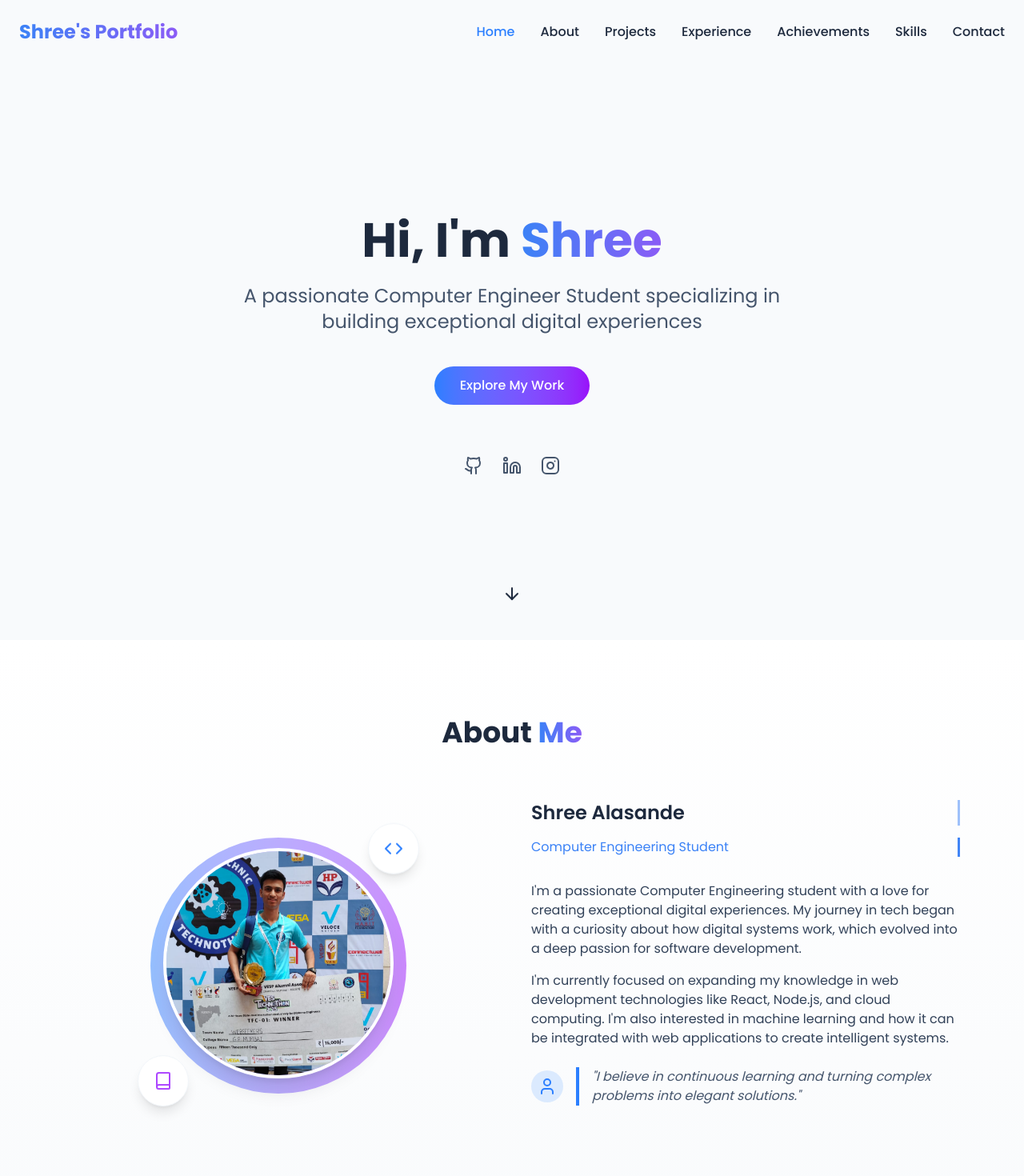
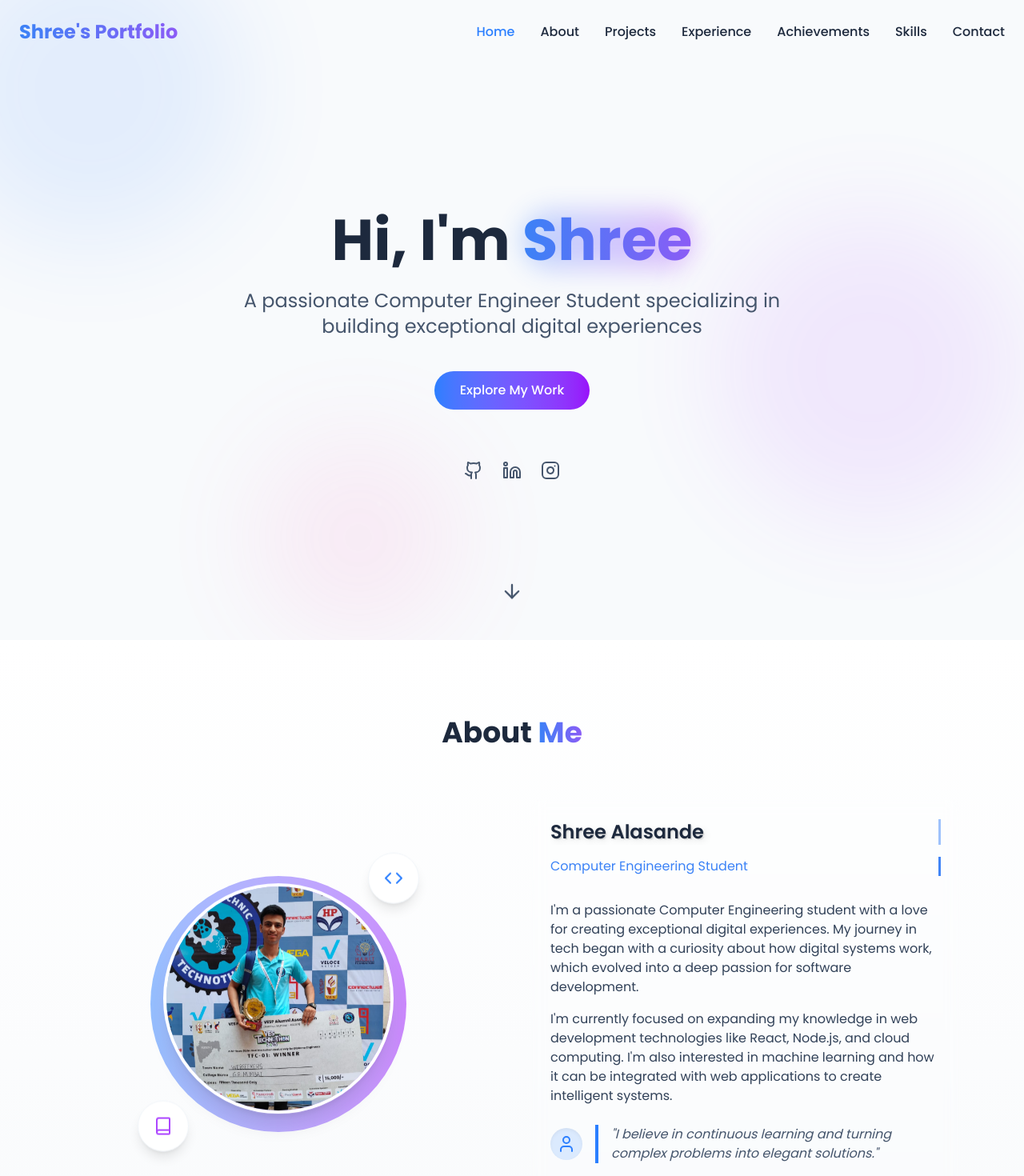
Before and after one commit to Shree2124/Shree-A, a React (Vite) app: page / in a window 1280 px wide. Shown: the top 1470 px of the page at 80% size. Built offline with nearby package versions, Linux system fonts and the light colour scheme.

Commit message:
style: home and about styling update

```diff
--- a/src/components/About.jsx
+++ b/src/components/About.jsx
@@ -4,11 +4,32 @@ import shree from '../assets/projects/shree.jpg';
 
 const About = () => {
   const [isVisible, setIsVisible] = useState(false);
+  const [mousePosition, setMousePosition] = useState({ x: 0, y: 0 });
   const sectionRef = useRef(null);
   const titleRef = useRef(null);
   const bioRef = useRef(null);
   const imageRef = useRef(null);
   const statsRef = useRef(null);
+  const cardRef = useRef(null);
+
+  // Handle mouse movement for 3D effect
+  const handleMouseMove = (e) => {
+    if (cardRef.current) {
+      const rect = cardRef.current.getBoundingClientRect();
+      const x = e.clientX - rect.left;
+      const y = e.clientY - rect.top;
+
+      setMousePosition({
+        x: ((x / rect.width) - 0.5) * 20, // Scale the effect
+        y: ((y / rect.height) - 0.5) * -20 // Invert Y for natural tilt
+      });
+    }
+  };
+
+  // Reset position when mouse leaves
+  const handleMouseLeave = () => {
+    setMousePosition({ x: 0, y: 0 });
+  };
 
   useEffect(() => {
     const observer = new IntersectionObserver(
@@ -48,28 +69,38 @@ const About = () => {
   ];
 
   return (
-    <section id="about" ref={sectionRef} className="bg-gradient-to-b from-white dark:from-slate-900 to-slate-50 dark:to-slate-800 py-24">
+    <section id="about" ref={sectionRef} className="bg-gradient-to-b from-white dark:from-slate-900 to-slate-50 dark:to-slate-800 py-24 perspective-1000">
       <div className="mx-auto px-4 max-w-6xl">
         <h2
           ref={titleRef}
-          className="opacity-0 mb-16 font-bold text-3xl md:text-4xl text-center"
+          className="opacity-0 hover:text-shadow-3d mb-16 font-bold text-3xl md:text-4xl text-center transition-all duration-300"
         >
           About <span className="text-gradient">Me</span>
         </h2>
 
         <div className="items-center gap-12 grid grid-cols-1 lg:grid-cols-2 mb-20">
-          {/* Image with floating animation */}
+          {/* Image with 3D floating animation */}
           <div
             ref={imageRef}
             className="relative order-1 lg:order-1 opacity-0 mx-auto lg:mx-0"
             style={{ animationDelay: '0.3s' }}
           >
-            <div className="relative mx-auto w-64 md:w-80 h-64 md:h-80">
-              {/* Decorative background circle */}
-              <div className="absolute inset-0 bg-gradient-to-r from-blue-500 to-purple-600 opacity-10 rounded-full animate-pulse"></div>
+            <div
+              ref={cardRef}
+              className="relative mx-auto w-64 md:w-80 h-64 md:h-80 transform-gpu transition-transform duration-200 ease-out"
+              style={{
+                transform: `rotateY(${mousePosition.x}deg) rotateX(${mousePosition.y}deg)`,
+              }}
+              onMouseMove={handleMouseMove}
+              onMouseLeave={handleMouseLeave}
+            >
+              {/* 3D layered background effect */}
+              <div className="absolute inset-0 bg-gradient-to-r from-blue-500 to-purple-600 opacity-10 rounded-full animate-pulse"
+                style={{ transform: 'translateZ(-20px)' }}></div>
 
-              {/* Profile image */}
-              <div className="floating absolute inset-4 shadow-xl border-4 border-white dark:border-slate-700 rounded-full overflow-hidden">
+              {/* Profile image with 3D depth */}
+              <div className="floating absolute inset-4 shadow-xl border-4 border-white dark:border-slate-700 rounded-full overflow-hidden"
+                style={{ transform: 'translateZ(40px)' }}>
                 <img
                   src={shree}
                   alt="Shree Alasande"
@@ -77,25 +108,27 @@ const About = () => {
                 />
               </div>
 
-              {/* Floating badges */}
-              <div className="-top-4 -right-4 floating-slow absolute flex justify-center items-center bg-white dark:bg-slate-800 shadow-lg border border-slate-100 dark:border-slate-700 rounded-full w-16 h-16">
+              {/* Floating badges with 3D layering */}
+              <div className="-top-4 -right-4 floating-slow absolute flex justify-center items-center bg-white dark:bg-slate-800 shadow-lg border border-slate-100 dark:border-slate-700 rounded-full w-16 h-16"
+                style={{ transform: 'translateZ(60px)' }}>
                 <Code size={24} className="text-blue-500" />
               </div>
 
-              <div className="-bottom-4 -left-4 floating-reverse absolute flex justify-center items-center bg-white dark:bg-slate-800 shadow-lg border border-slate-100 dark:border-slate-700 rounded-full w-16 h-16">
+              <div className="-bottom-4 -left-4 floating-reverse absolute flex justify-center items-center bg-white dark:bg-slate-800 shadow-lg border border-slate-100 dark:border-slate-700 rounded-full w-16 h-16"
+                style={{ transform: 'translateZ(60px)' }}>
                 <Book size={24} className="text-purple-500" />
               </div>
             </div>
           </div>
 
-          {/* Bio content */}
+          {/* Bio content with 3D card effect */}
           <div
             ref={bioRef}
-            className="order-2 lg:order-2 opacity-0"
+            className="order-2 lg:order-2 bg-white/5 opacity-0 hover:shadow-3d backdrop-blur-sm p-6 rounded-xl transform-gpu transition-all hover:-translate-y-2 duration-300"
             style={{ animationDelay: '0.6s' }}
           >
             <div className="typing-container">
-              <div className="typing-effect">Shree Alasande</div>
+              <div className="text-shadow-3d typing-effect">Shree Alasande</div>
               <div className="typing-effect-slow">Computer Engineering Student</div>
             </div>
 
@@ -107,40 +140,39 @@ const About = () => {
               I'm currently focused on expanding my knowledge in web development technologies like React, Node.js, and cloud computing. I'm also interested in machine learning and how it can be integrated with web applications to create intelligent systems.
             </p>
 
-            <div className="flex items-center mb-8">
-              <div className="bg-blue-100 dark:bg-slate-700 mr-4 p-2 rounded-full">
+            <div className="flex items-center mb-8 hover:scale-105 transition-transform transform">
+              <div className="bg-blue-100 dark:bg-slate-700 shadow-inner mr-4 p-2 rounded-full">
                 <User className="text-blue-500" />
               </div>
               <blockquote className="pl-4 border-blue-500 border-l-4 text-slate-600 dark:text-slate-400 italic">
                 "I believe in continuous learning and turning complex problems into elegant solutions."
               </blockquote>
             </div>
-
-            {/* <button className="bg-gradient-to-r from-blue-500 to-purple-600 hover:shadow-lg px-8 py-3 rounded-full focus:outline-none font-medium text-white transition hover:-translate-y-1 transform">
-              Download Resume
-            </button> */}
           </div>
         </div>
 
-        {/* Stats section */}
-        <div
+        {/* Stats section with 3D hover effects */}
+        {/* <div
           ref={statsRef}
           className="gap-4 grid grid-cols-2 md:grid-cols-4 opacity-0 mb-20"
           style={{ animationDelay: '0.9s' }}
         >
-          {/* {stats.map((stat, index) => (
+          {stats.map((stat, index) => (
             <div
               key={index}
-              className="bg-white dark:bg-slate-800 shadow-md hover:shadow-lg p-6 border border-slate-200 dark:border-slate-700 rounded-lg text-center transition"
+              className="bg-white/30 dark:bg-slate-800/40 shadow-md hover:shadow-3d hover:shadow-lg backdrop-blur-sm p-6 border border-slate-200 dark:border-slate-700 rounded-lg text-center transition-all hover:-translate-y-2 duration-300 transform"
             >
               <h3 className="mb-2 font-bold text-gradient text-3xl counter">{stat.value}</h3>
               <p className="text-slate-600 dark:text-slate-400">{stat.label}</p>
             </div>
-          ))} */}
-        </div>
+          ))}
+        </div> */}
       </div>
     </section>
   );
 };
 
+// Add these styles to your global CSS file
+
+
 export default About;
--- a/src/components/Home.jsx
+++ b/src/components/Home.jsx
@@ -1,4 +1,4 @@
-import { useEffect, useRef } from 'react';
+import { useEffect, useRef, useState } from 'react';
 import { Github, Linkedin, Instagram, ArrowDown } from 'lucide-react';
 
 const Home = () => {
@@ -6,6 +6,8 @@ const Home = () => {
   const subtitleRef = useRef(null);
   const ctaRef = useRef(null);
   const socialRef = useRef(null);
+  const containerRef = useRef(null);
+  const [mousePosition, setMousePosition] = useState({ x: 0, y: 0 });
 
   useEffect(() => {
     const observer = new IntersectionObserver(
@@ -25,10 +27,53 @@ const Home = () => {
     if (socialRef.current) observer.observe(socialRef.current);
 
     return () => {
-      if (titleRef.current) observer.unobserve(titleRef.current);
-      if (subtitleRef.current) observer.unobserve(subtitleRef.current);
-      if (ctaRef.current) observer.unobserve(ctaRef.current);
-      if (socialRef.current) observer.unobserve(socialRef.current);
+      observer.disconnect();
+    };
+  }, []);
+
+  // 3D mouse effect
+  useEffect(() => {
+    const handleMouseMove = (e) => {
+      if (containerRef.current) {
+        const { clientX, clientY } = e;
+        const { left, top, width, height } = containerRef.current.getBoundingClientRect();
+
+        // Calculate position relative to center (in percentage from -50 to 50)
+        const x = ((clientX - left) / width - 0.5) * 2 * 25; // Max movement of 25px
+        const y = ((clientY - top) / height - 0.5) * 2 * 25;
+
+        setMousePosition({ x, y });
+      }
+    };
+
+    window.addEventListener('mousemove', handleMouseMove);
+    return () => {
+      window.removeEventListener('mousemove', handleMouseMove);
+    };
+  }, []);
+
+  // Parallax effect for title
+  useEffect(() => {
+    if (!titleRef.current) return;
+
+    const title = titleRef.current;
+
+    const handleMouseMove = (e) => {
+      const { clientX, clientY } = e;
+      const { left, top, width, height } = title.getBoundingClientRect();
+
+      const x = ((clientX - left) / width - 0.5) * 20; // Max shadow distance
+      const y = ((clientY - top) / height - 0.5) * 20;
+
+      title.style.textShadow = `
+        ${x * -0.5}px ${y * -0.5}px 0px rgba(255, 0, 255, 0.3),
+        ${x * 0.5}px ${y * 0.5}px 0px rgba(0, 255, 255, 0.3)
+      `;
+    };
+
+    window.addEventListener('mousemove', handleMouseMove);
+    return () => {
+      window.removeEventListener('mousemove', handleMouseMove);
     };
   }, []);
 
@@ -37,20 +82,64 @@ const Home = () => {
     aboutSection.scrollIntoView({ behavior: 'smooth' });
   };
 
+  // Calculate 3D transform style based on mouse position
+  const getTransformStyle = (depth = 1) => {
+    const { x, y } = mousePosition;
+    return {
+      transform: `translate3d(${x * depth}px, ${y * depth}px, 0)`,
+      transition: 'transform 0.2s ease-out'
+    };
+  };
+
   return (
-    <div className="flex flex-col justify-center items-center px-4 pt-16 min-h-screen">
-      <div className="w-full max-w-4xl text-center">
+    <div className="relative flex flex-col justify-center items-center px-4 pt-16 min-h-screen overflow-hidden" ref={containerRef}>
+      {/* Animated background elements */}
+      <div className="absolute inset-0 overflow-hidden pointer-events-none">
+        <div className="-top-20 -left-20 absolute bg-blue-500 opacity-10 blur-3xl rounded-full w-96 h-96"
+             style={getTransformStyle(0.2)}></div>
+        <div className="top-1/3 right-0 absolute bg-purple-500 opacity-10 blur-3xl rounded-full w-96 h-96"
+             style={getTransformStyle(0.3)}></div>
+        <div className="bottom-0 left-1/4 absolute bg-pink-400 opacity-10 blur-3xl rounded-full w-64 h-64"
+             style={getTransformStyle(0.25)}></div>
+      </div>
+
+      {/* Animated particles */}
+      <div className="absolute inset-0 opacity-30 pointer-events-none" style={getTransformStyle(0.1)}>
+        {Array.from({ length: 20 }).map((_, index) => (
+          <div
+            key={index}
+            className="absolute bg-white rounded-full"
+            style={{
+              width: `${Math.random() * 10 + 2}px`,
+              height: `${Math.random() * 10 + 2}px`,
+              left: `${Math.random() * 100}%`,
+              top: `${Math.random() * 100}%`,
+              opacity: Math.random() * 0.5 + 0.3,
+              animation: `float ${Math.random() * 10 + 10}s linear infinite`
+            }}
+          ></div>
+        ))}
+      </div>
+
+      <div className="z-10 relative w-full max-w-4xl text-center" style={getTransformStyle(0.05)}>
         <h1
           ref={titleRef}
-          className="opacity-0 mb-6 font-bold text-4xl md:text-6xl"
+          className="opacity-0 mb-6 font-bold text-4xl md:text-7xl transition-all duration-300"
+          style={{
+            transformStyle: 'preserve-3d',
+            transform: 'perspective(1000px) translateZ(0px)',
+          }}
         >
-          Hi, I'm <span className="text-gradient">Shree</span>
+          Hi, I'm <span className="inline-block relative text-gradient hover:scale-110 transition-transform">
+            Shree
+            <span className="-z-10 absolute inset-0 bg-gradient-to-r from-blue-500 to-purple-600 opacity-30 blur-lg rounded-full"></span>
+          </span>
         </h1>
 
         <p
           ref={subtitleRef}
           className="opacity-0 mx-auto mb-10 max-w-2xl text-slate-600 dark:text-slate-300 text-xl md:text-2xl"
-          style={{ animationDelay: '0.3s' }}
+          style={{ animationDelay: '0.3s', ...getTransformStyle(0.1) }}
         >
           A passionate Computer Engineer Student specializing in building exceptional digital experiences
         </p>
@@ -58,28 +147,45 @@ const Home = () => {
         <div
           ref={ctaRef}
           className="opacity-0 mb-16"
-          style={{ animationDelay: '0.6s' }}
+          style={{ animationDelay: '0.6s', ...getTransformStyle(0.15) }}
         >
           <button
             onClick={scrollToAbout}
-            className="bg-gradient-to-r from-blue-500 to-purple-600 hover:shadow-lg px-8 py-3 rounded-full focus:outline-none font-medium text-white transition hover:-translate-y-1 transform"
+            className="group relative bg-gradient-to-r from-blue-500 to-purple-600 hover:shadow-lg px-8 py-3 rounded-full focus:outline-none overflow-hidden font-medium text-white transition-all hover:-translate-y-1 duration-300 transform"
           >
-            Explore My Work
+            <span className="z-10 relative">Explore My Work</span>
+            <span className="absolute inset-0 bg-gradient-to-r from-purple-600 to-blue-500 opacity-0 group-hover:opacity-100 transition-opacity duration-300"></span>
+            <span className="absolute -inset-0 bg-white opacity-25 scale-x-0 group-hover:scale-x-100 skew-x-12 origin-left transition-transform duration-500"></span>
           </button>
         </div>
 
         <div
           ref={socialRef}
           className="flex justify-center space-x-6 opacity-0"
-          style={{ animationDelay: '0.9s' }}
+          style={{ animationDelay: '0.9s', ...getTransformStyle(0.2) }}
         >
-          <a href="https://github.com/Shree2124" target="_blank" rel="noopener noreferrer" className="text-slate-600 hover:text-blue-500 dark:hover:text-blue-400 dark:text-slate-300 transition-colors">
+          <a
+            href="https://github.com/Shree2124"
+            target="_blank"
+            rel="noopener noreferrer"
+            className="text-slate-600 hover:text-blue-500 dark:hover:text-blue-400 dark:text-slate-300 hover:scale-125 transition-all duration-300 transform"
+          >
             <Github size={24} />
           </a>
-          <a href="https://www.linkedin.com/in/shree-alasande-933934272/" target="_blank" rel="noopener noreferrer" className="text-slate-600 hover:text-blue-500 dark:hover:text-blue-400 dark:text-slate-300 transition-colors">
+          <a
+            href="https://www.linkedin.com/in/shree-alasande-933934272/"
+            target="_blank"
+            rel="noopener noreferrer"
+            className="text-slate-600 hover:text-blue-500 dark:hover:text-blue-400 dark:text-slate-300 hover:scale-125 transition-all duration-300 transform"
+          >
             <Linkedin size={24} />
           </a>
-          <a href="https://www.instagram.com/shreealasande/" target="_blank" rel="noopener noreferrer" className="text-slate-600 hover:text-blue-500 dark:hover:text-blue-400 dark:text-slate-300 transition-colors">
+          <a
+            href="https://www.instagram.com/shreealasande/"
+            target="_blank"
+            rel="noopener noreferrer"
+            className="text-slate-600 hover:text-blue-500 dark:hover:text-blue-400 dark:text-slate-300 hover:scale-125 transition-all duration-300 transform"
+          >
             <Instagram size={24} />
           </a>
         </div>
@@ -87,10 +193,16 @@ const Home = () => {
 
       <button
         onClick={scrollToAbout}
-        className="bottom-10 left-1/2 absolute -translate-x-1/2 animate-bounce cursor-pointer transform"
+        className="bottom-10 left-1/2 absolute hover:scale-110 transition-transform -translate-x-1/2 animate-bounce cursor-pointer transform"
+        style={getTransformStyle(0.3)}
       >
-        <ArrowDown size={24} />
+        <ArrowDown size={28} className="text-slate-600 hover:text-blue-500 dark:hover:text-blue-400 dark:text-slate-300 transition-colors" />
       </button>
+
+      {/* CSS Animations */}
+      <style jsx>{`
+
+      `}</style>
     </div>
   );
 };
--- a/src/index.css
+++ b/src/index.css
@@ -78,9 +78,9 @@ body {
 /* Complete CSS for About section with completely fixed typing effect */
 
 /* Floating animation for profile image */
-.floating {
+/* .floating {
   animation: float 6s ease-in-out infinite;
-}
+} */
 
 .floating-slow {
   animation: float 8s ease-in-out infinite;
@@ -189,7 +189,7 @@ body {
   animation: fadeIn 1s ease forwards;
 }
 
-@keyframes fadeIn {
+/* @keyframes fadeIn {
   from {
     opacity: 0;
     transform: translateY(20px);
@@ -198,7 +198,7 @@ body {
     opacity: 1;
     transform: translateY(0);
   }
-}
+} */
 
 /* Text gradient effect */
 .text-gradient {
@@ -207,3 +207,66 @@ body {
   color: transparent;
   background-image: linear-gradient(to right, #3b82f6, #8b5cf6);
 }
+
+.perspective-1000 {
+  perspective: 1000px;
+}
+
+.text-shadow-3d {
+  text-shadow: 1px 1px 0 rgba(0,0,0,0.1),
+               2px 2px 0 rgba(0,0,0,0.05),
+               3px 3px 10px rgba(0,0,0,0.1);
+}
+
+.shadow-3d {
+  box-shadow: 0 10px 30px -15px rgba(0,0,0,0.2),
+              0 5px 10px -7px rgba(0,0,0,0.15);
+}
+
+@keyframes floating {
+  0% { transform: translateY(0px) translateZ(40px); }
+  50% { transform: translateY(-10px) translateZ(40px); }
+  100% { transform: translateY(0px) translateZ(40px); }
+}
+
+@keyframes floating-slow {
+  0% { transform: translateY(0px) translateZ(60px); }
+  50% { transform: translateY(-15px) translateZ(60px); }
+  100% { transform: translateY(0px) translateZ(60px); }
+}
+
+@keyframes floating-reverse {
+  0% { transform: translateY(0px) translateZ(60px); }
+  50% { transform: translateY(15px) translateZ(60px); }
+  100% { transform: translateY(0px) translateZ(60px); }
+}
+
+.floating {
+  animation: floating 3s ease-in-out infinite;
+}
+
+.floating-slow {
+  animation: floating-slow 5s ease-in-out infinite;
+}
+
+.floating-reverse {
+  animation: floating-reverse 4s ease-in-out infinite;
+}
+
+
+
+
+@keyframes float {
+  0% { transform: translateY(0) rotate(0deg); }
+  50% { transform: translateY(-100px) rotate(180deg); }
+  100% { transform: translateY(-200px) rotate(360deg); opacity: 0; }
+}
+
+.fade-in {
+  animation: fadeIn 1s ease forwards;
+}
+
+@keyframes fadeIn {
+  from { opacity: 0; transform: translateY(20px); }
+  to { opacity: 1; transform: translateY(0); }
+}
```
